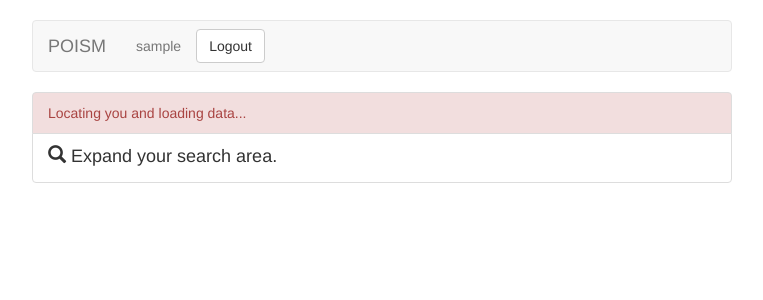
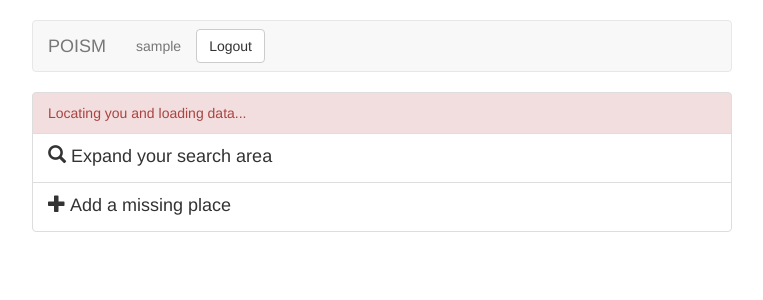
Before and after one commit to iandees/poism-py, a Flask app: page /edit/nearby in a window 1280 px wide. Shown: the top 300 px of the page, without its empty margins (258-1021 px from the left). Run offline with Flask 2, Linux system fonts and the light colour scheme; the visitor is signed in with stand-in values (Sample User, id 1); some libraries are stand-ins or nearby versions.

Commit message:
Add an option at the bottom to add a missing object

```diff
--- a/server.py
+++ b/server.py
@@ -129,6 +129,7 @@ def nearby():
         next_radius=round(radius * 1.8, 4),
     )
 
+
 def parse_xml_obj(xml_obj):
     obj = {
         'obj_id': xml_obj.attrib['id'],
@@ -140,6 +141,7 @@ def parse_xml_obj(xml_obj):
         obj['tags'][t.attrib['k']] = t.attrib['v']
 
     return obj
+
 
 @app.route('/edit/<obj_type>/<int:obj_id>')
 def edit_object(obj_type, obj_id):
@@ -157,3 +159,11 @@ def edit_object(obj_type, obj_id):
         'edit_object.html',
         obj=obj,
     )
+
+
+@app.route('/add')
+def add():
+
+    return render_template(
+        'add_object.html',
+    )
--- /dev/null
+++ b/templates/add_object.html
@@ -0,0 +1,6 @@
+{% extends "_template.html" %}
+
+{% block container %}
+{{super()}}
+
+{% endblock %}
--- a/templates/nearby.html
+++ b/templates/nearby.html
@@ -53,7 +53,13 @@
     <a class="list-group-item" href="{{ url_for('nearby', lat=request.args.get('lat'), lon=request.args.get('lon'), d=next_radius) }}">
         <h4 class="list-group-item-heading">
             <span class="glyphicon glyphicon-search" aria-hidden="true"></span>
-            Expand your search area.
+            Expand your search area
+        </h4>
+    </a>
+    <a class="list-group-item" href="{{ url_for('add', lat=request.args.get('lat'), lon=request.args.get('lon')) }}">
+        <h4 class="list-group-item-heading">
+            <span class="glyphicon glyphicon-plus" aria-hidden="true"></span>
+            Add a missing place
         </h4>
     </a>
 </div>
```
